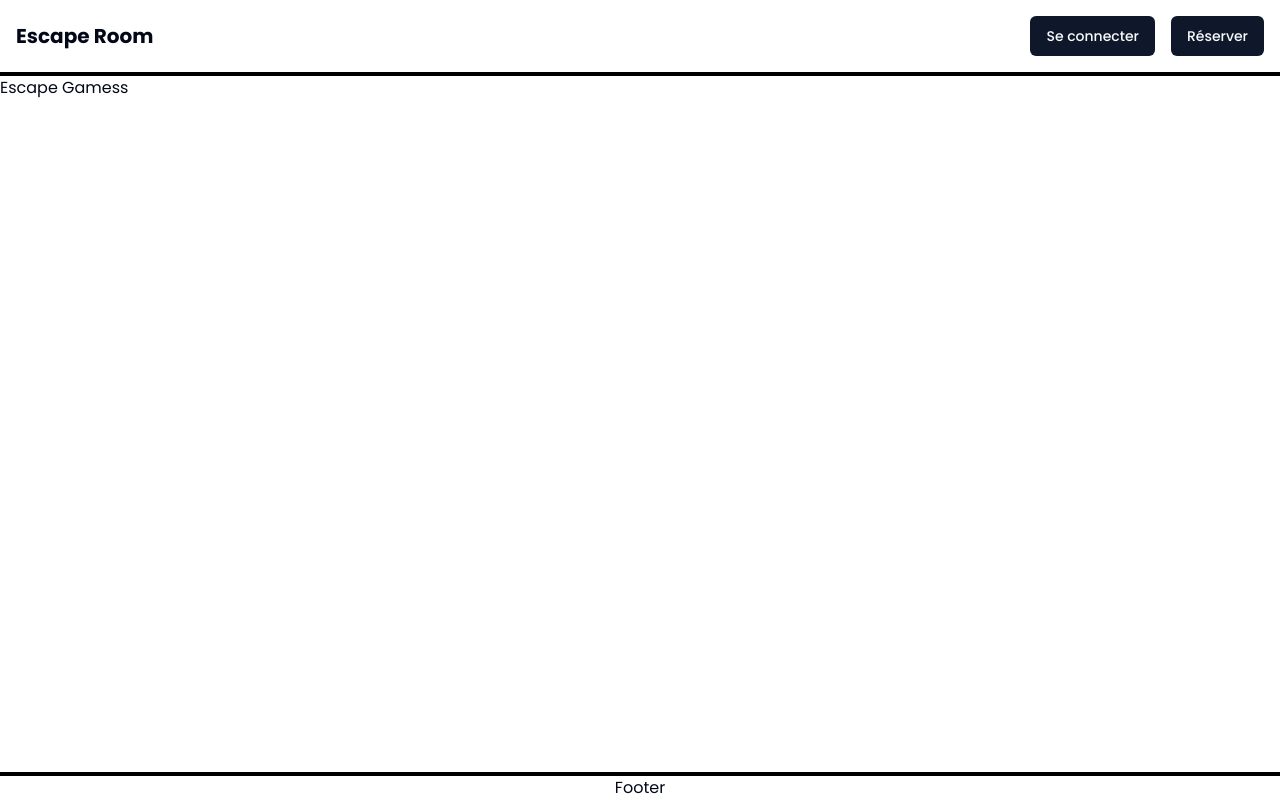
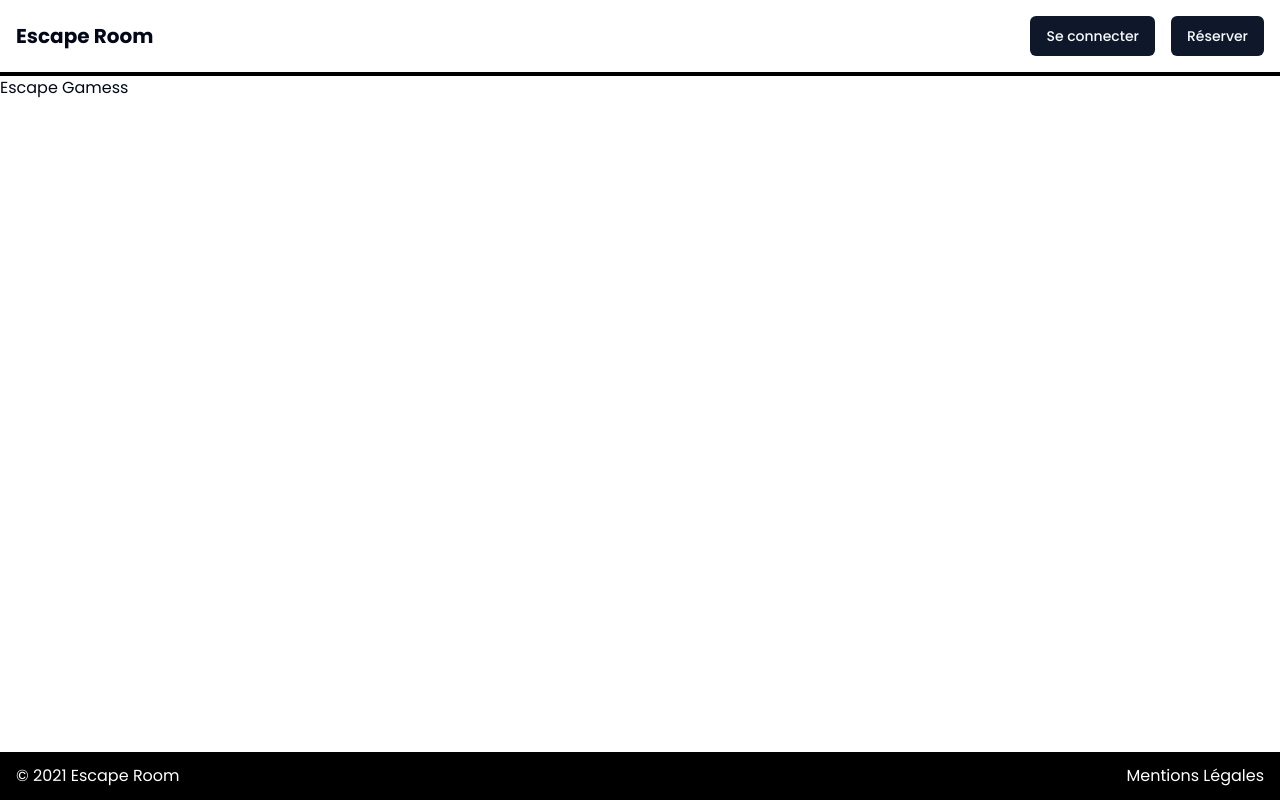
Before and after one commit to SebastienLaurentt/Escape-Game, a Next.js app: page / in a window 1280 px wide. Built offline with nearby package versions, Linux system fonts and the light colour scheme; no server answers.

Commit message:
update content and css

```diff
--- a/components/shared/Footer.tsx
+++ b/components/shared/Footer.tsx
@@ -1,9 +1,12 @@
-import React from 'react'
-
 const Footer = () => {
   return (
-    <footer className='w-full px-4 mx-auto border-t-4 border-black text-center'>Footer</footer>
-  )
-}
+    <footer className="w-full px-4 py-3 mx-auto bg-black text-white  flex flex-row justify-between ">
+      <span>© 2021 Escape Room</span>
+      <div>
+        <span>Mentions Légales</span>
+      </div>
+    </footer>
+  );
+};
 
-export default Footer
+export default Footer;
```
